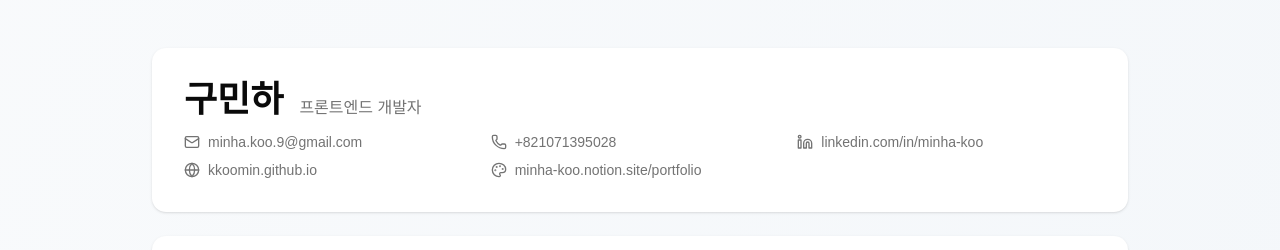
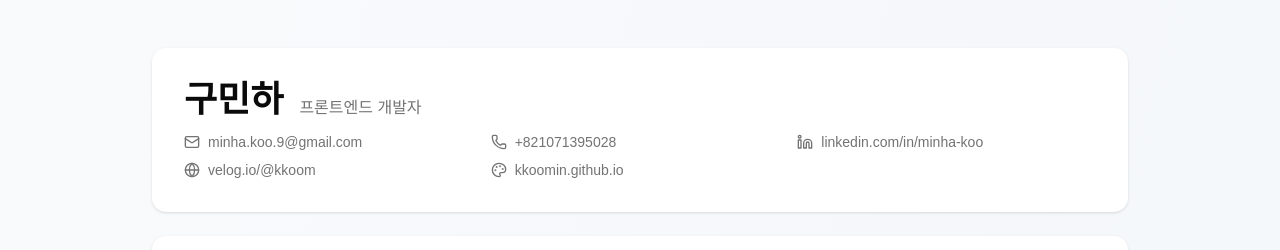
Before and after one commit to kkoomin/kkoomin.github.io, a Next.js app: page /resume in a window 1280 px wide. Shown: the top 250 px of the page. Built offline with nearby package versions, Linux system fonts and the light colour scheme.

Commit message:
feat: 이력서 데이터 수정

```diff
--- a/app/data/resumeData.ts
+++ b/app/data/resumeData.ts
@@ -9,7 +9,6 @@ export const resumeData: ResumeData = {
     blog: "velog.io/@kkoom",
     linkedin: "linkedin.com/in/minha-koo",
     github: "github.com/kkoomin",
-    portfolio: "minha-koo.notion.site/portfolio",
     website: "kkoomin.github.io",
   },
   summary: [
--- a/app/data/types.ts
+++ b/app/data/types.ts
@@ -6,7 +6,6 @@ export interface ContactInfo {
   linkedin?: string;
   github?: string;
   location?: string;
-  portfolio?: string;
 }
 export interface SkillCategory {
   category: string;
@@ -73,4 +72,6 @@ export interface ProjectData {
   company: string; // 프로젝트 회사
   achievements: string[]; // 프로젝트 성과
   takeaways: string[]; // 프로젝트 배운점
+  technicalDetails: string[]; // 프로젝트 기술 세부 사항
+  screenshots: string[]; // 프로젝트 스크린샷
 }
--- a/app/resume/components/Header.tsx
+++ b/app/resume/components/Header.tsx
@@ -28,11 +28,11 @@ export function Header() {
             </div>
             <div className="flex items-center gap-2 text-muted-foreground">
               <Globe className="w-4 h-4" />
-              <span className="text-sm">{resumeData.contact.website}</span>
+              <span className="text-sm">{resumeData.contact.blog}</span>
             </div>
             <div className="flex items-center gap-2 text-muted-foreground">
               <Palette className="w-4 h-4" />
-              <span className="text-sm">{resumeData.contact.portfolio}</span>
+              <span className="text-sm">{resumeData.contact.website}</span>
             </div>
             {/* <div className="flex items-center gap-2 text-muted-foreground">
               <Github className="w-4 h-4" />
```
